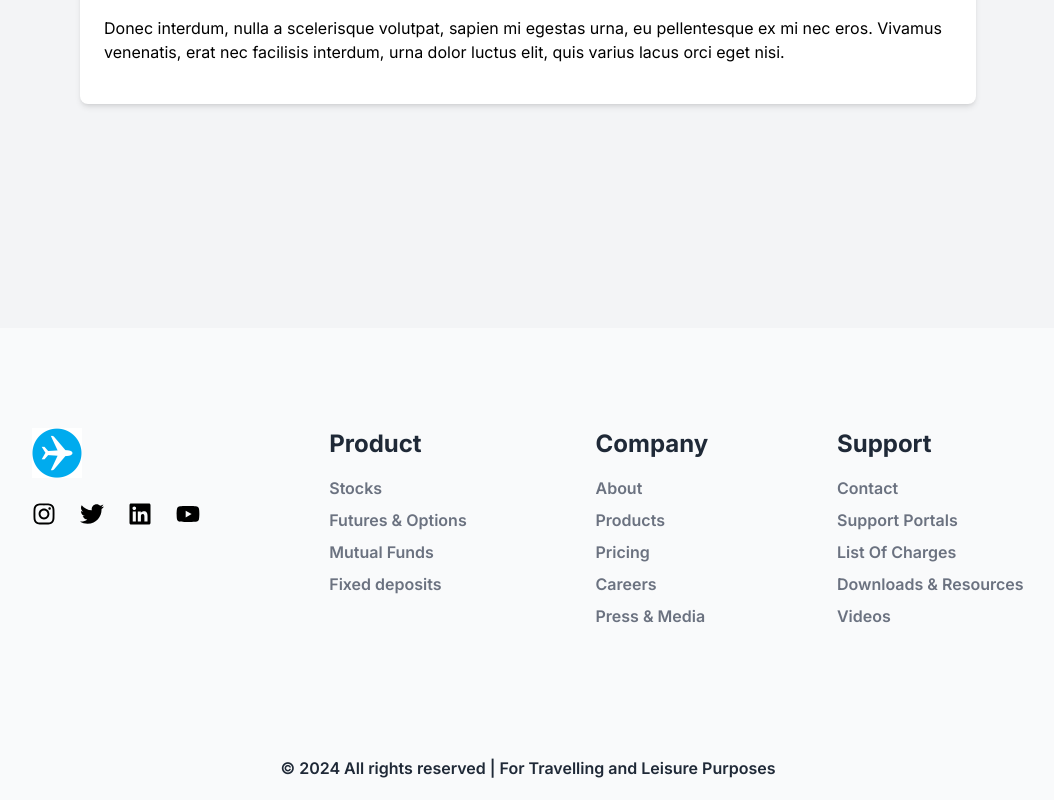
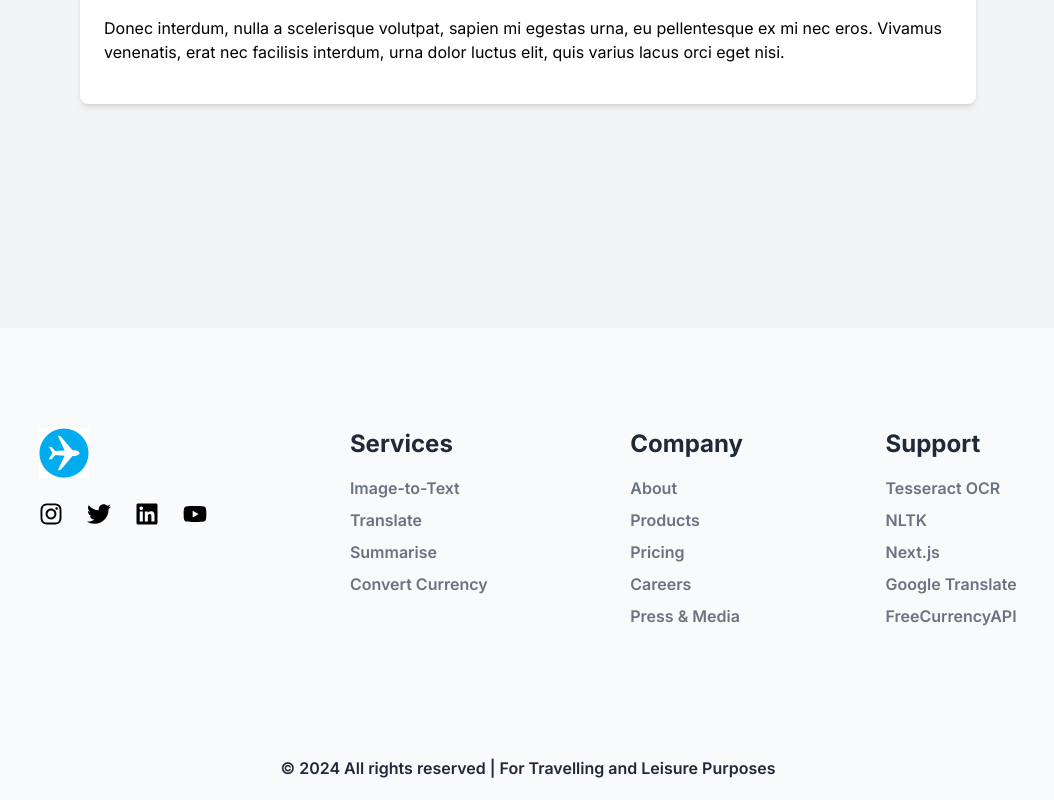
Before and after one commit to louisjoety/travel-toolkit, a Next.js app in the folder frontend/: page / in a window 1280 px wide. Shown: the part 472-1272 px from the top of the page, without its empty margins (112-1166 px from the left). Built offline with nearby package versions, Linux system fonts and the light colour scheme.

Commit message:
adjust services tag

```diff
--- a/frontend/app/components/Footer.tsx
+++ b/frontend/app/components/Footer.tsx
@@ -45,19 +45,27 @@ function Footer() {
 				</div>
 				<div className="p-5">
 					<ul>
-						<p className="text-gray-800 font-bold text-2xl pb-4">Product</p>
+						<p className="text-gray-800 font-bold text-2xl pb-4">Services</p>
+                            <Link href="/translator">
                                 <li className="text-gray-500 text-md pb-2 font-semibold hover:text-blue-600 cursor-pointer">
-							Stocks
+                                    Image-to-Text
                                 </li>
+                            </Link>
+                            <Link href="/translator">
                                 <li className="text-gray-500 text-md pb-2 font-semibold hover:text-blue-600 cursor-pointer">
-							Futures & Options
+                                    Translate
                                 </li>
+                            </Link>
+                            <Link href="/summarize">
                                 <li className="text-gray-500 text-md pb-2 font-semibold hover:text-blue-600 cursor-pointer">
-							Mutual Funds
+                                    Summarise
                                 </li>
+                            </Link>
+                            <Link href="/converter">
                                 <li className="text-gray-500 text-md pb-2 font-semibold hover:text-blue-600 cursor-pointer">
-							Fixed deposits
+                                    Convert Currency
                                 </li>
+                            </Link>
 					</ul>
 				</div>
 				<div className="p-5">
@@ -84,19 +92,19 @@ function Footer() {
 					<ul>
 						<p className="text-gray-800 font-bold text-2xl pb-4">Support</p>
 						<li className="text-gray-500 text-md pb-2 font-semibold hover:text-blue-600 cursor-pointer">
-							Contact
+							Tesseract OCR
 						</li>
 						<li className="text-gray-500 text-md pb-2 font-semibold hover:text-blue-600 cursor-pointer">
-							Support Portals
+							NLTK
 						</li>
 						<li className="text-gray-500 text-md pb-2 font-semibold hover:text-blue-600 cursor-pointer">
-							List Of Charges
+							Next.js
 						</li>
 						<li className="text-gray-500 text-md pb-2 font-semibold hover:text-blue-600 cursor-pointer">
-							Downloads & Resources
+							Google Translate
 						</li>
 						<li className="text-gray-500 text-md pb-2 font-semibold hover:text-blue-600 cursor-pointer">
-							Videos
+							FreeCurrencyAPI
 						</li>
 					</ul>
 				</div>
```
Lines whose indentation alone changed are shown as unchanged.
